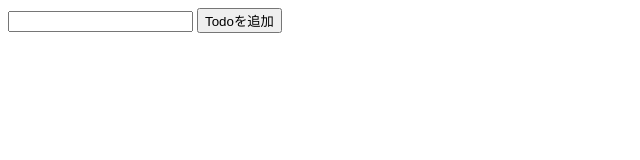
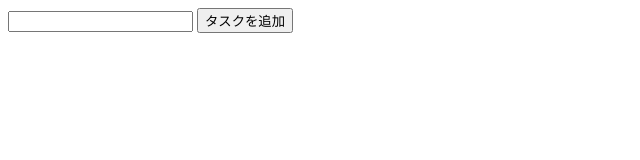
Before and after one commit to haruka-music/todoapp-github-flow-tutorial, a plain HTML site: page index.html in a window 1280 px wide. Shown: the full height of the page, 0-640 px from the left. Drawn offline with nearby package versions, Linux system fonts and the light colour scheme.

```diff
--- a/index.html
+++ b/index.html
@@ -9,7 +9,7 @@
   <body>
     <div>
       <input type="text" id="input" />
-      <button id="addTodo">Todoを追加</button>
+      <button id="addTodo">タスクを追加</button>
     </div>
     <div>
       <ul id="todoList"></ul>
```
